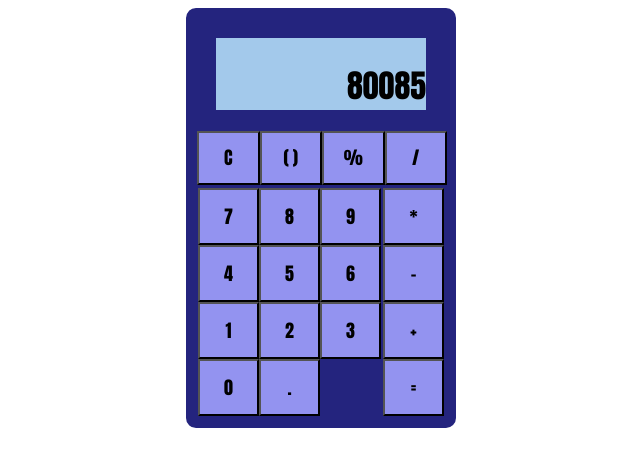
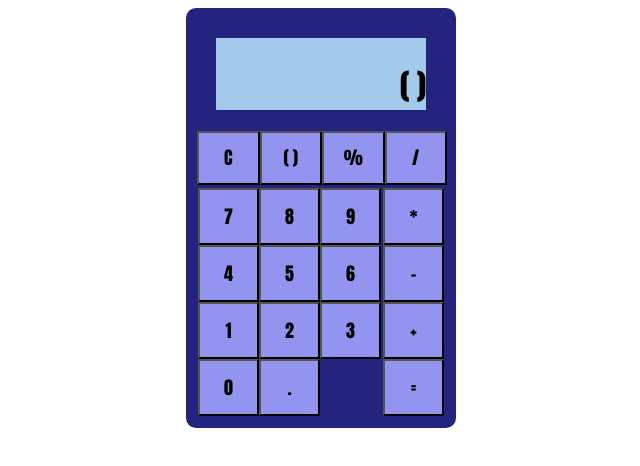
Before and after one commit to GNwakaeze/calculator, a plain HTML site: page index.html in a window 1280 px wide. Both pictures are taken after a click on the button "( )". Shown: the whole page, without its empty margins (319-959 px from the left). Drawn offline with Linux system fonts and the light colour scheme.

Commit message:
Added display screen & display value variable

```diff
--- a/index.html
+++ b/index.html
@@ -85,7 +85,7 @@
 </head>
 <body>
     <div class="calculator">
-        <div class="top screen">80085</div>
+        <div class="top screen"></div>
         <div class="middle operators">
             <div class="btn operators"><button>C</button></div>
             <div class="btn operators"><button>( )</button></div>
@@ -117,6 +117,17 @@
     </div>
 
 <script>
+    const screen = document.querySelector('.screen');
+    const btn = document.querySelectorAll('button');
+
+    btn.forEach((btn) => {
+        btn.addEventListener('click', (button) => {
+            let screenOutput = screen.textContent += btn.textContent;
+            return screenOutput;
+        });
+    });
+
+
     function add(a, b) {
         return a + b;
     }
```
